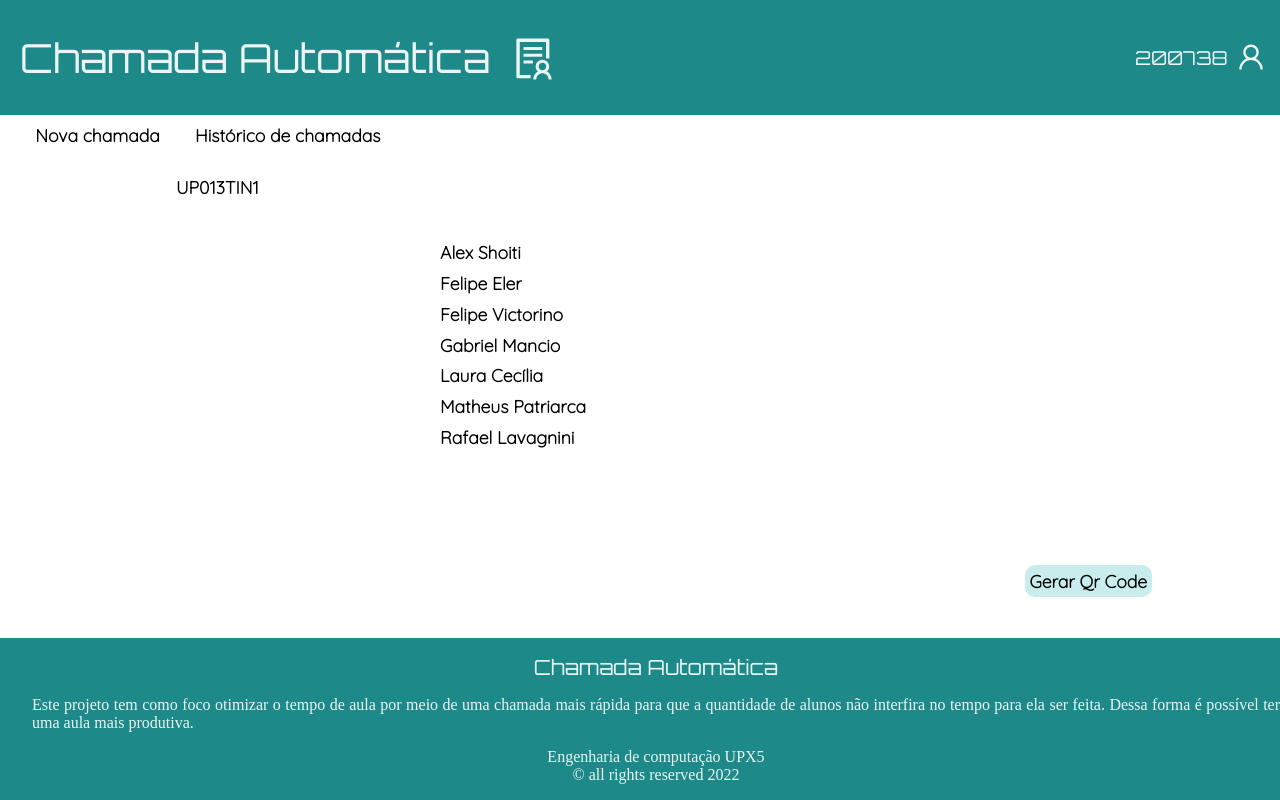
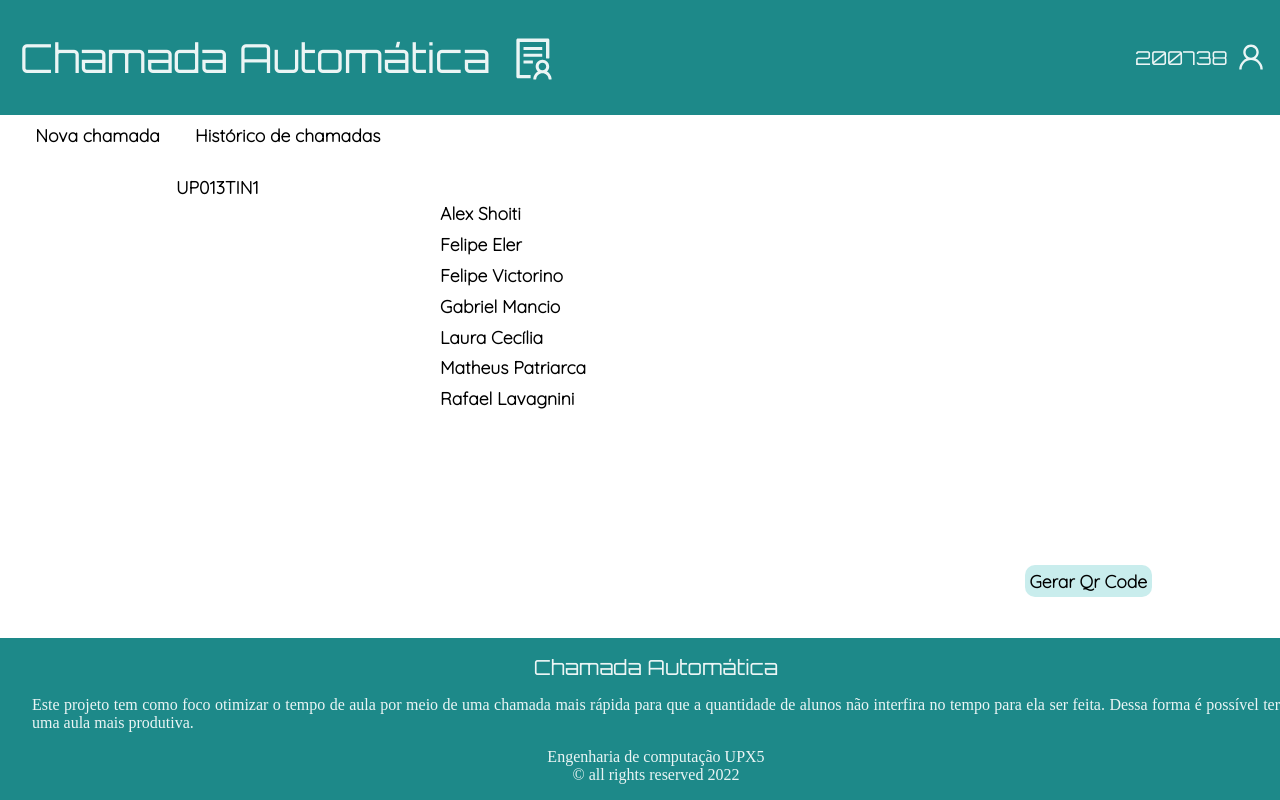
Before and after one commit to FelipeElerr/chamada_automatica, a React (Create React App) app in the folder WEB/chamada_automatica/: page / in a window 1280 px wide. Shown: the top 800 px of the page. Built offline with nearby package versions, Linux system fonts and the light colour scheme.

Commit message:
Refatorando Responsividade

```diff
--- a/WEB/chamada_automatica/src/pages/Main/main.css
+++ b/WEB/chamada_automatica/src/pages/Main/main.css
@@ -26,7 +26,7 @@
 .listaAlunos{
     position: absolute;
     left: 25em;
-    bottom: 20em;
+    top: 11em;
 }
 
 ul{
```
